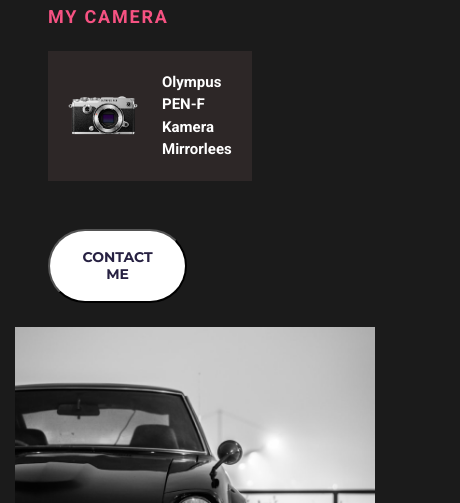
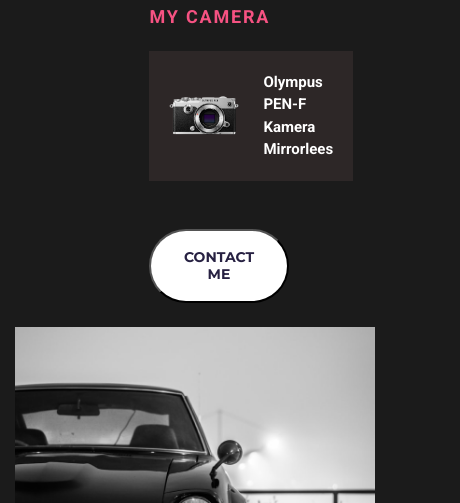
Before and after one commit to olivkasid/portfolio-project, a plain HTML site: page about.html in a window 390 px wide. Shown: the part 1360-1863 px from the top of the page, 460 px wide, since content can reach past the window. Drawn offline with nearby package versions, Linux system fonts and the light colour scheme.

Commit message:
Centered text for small devices

```diff
--- a/styles/portfolio.css
+++ b/styles/portfolio.css
@@ -71,6 +71,9 @@ i {
   .about-hero-img img {
     margin: 0 auto;
     display: block;
+  }
+  .about-hero-text {
+    margin: 0 auto;
   }
 }
 @media (max-width: 500px) {
@@ -147,6 +150,7 @@ i {
   font-size: 15px;
 }
 .contact-button {
+  display: block;
   background-color: #ffffff;
   padding: 18px 30px;
   font-family: var(--btn-font);
```
